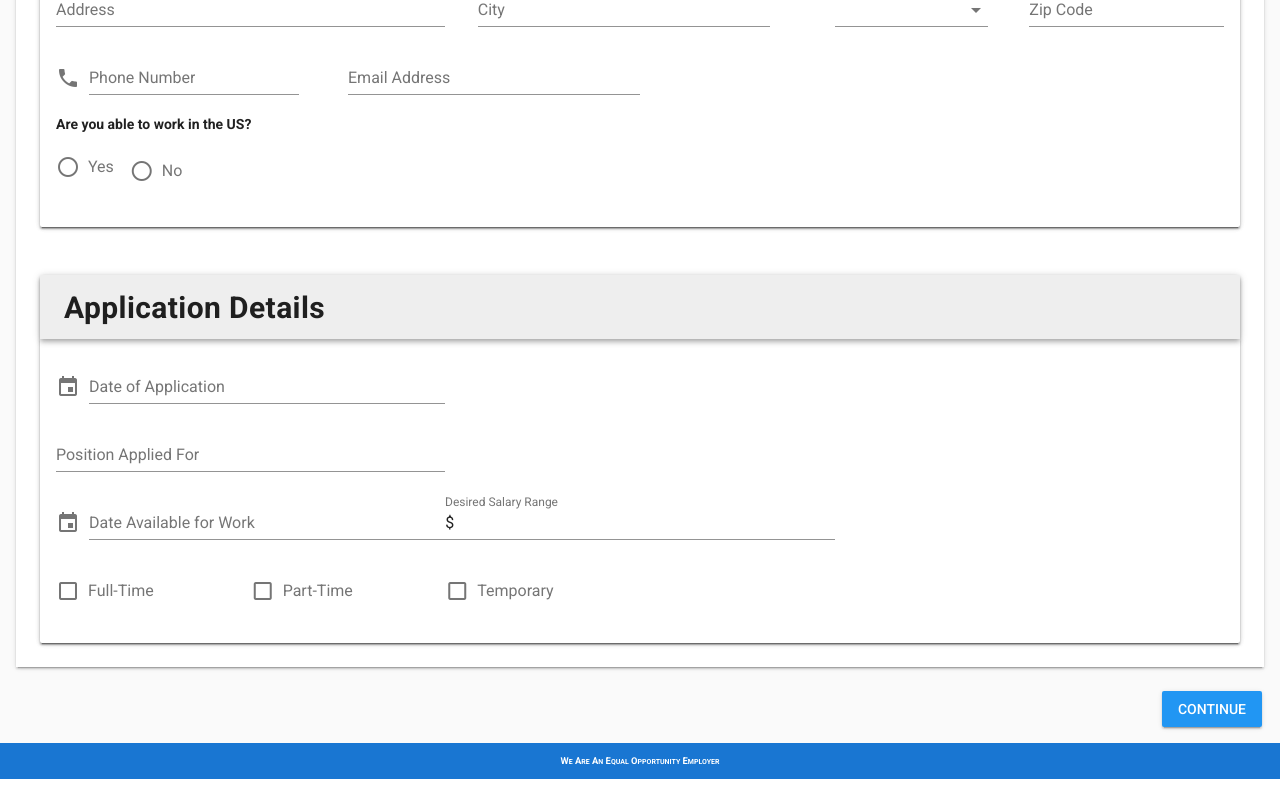
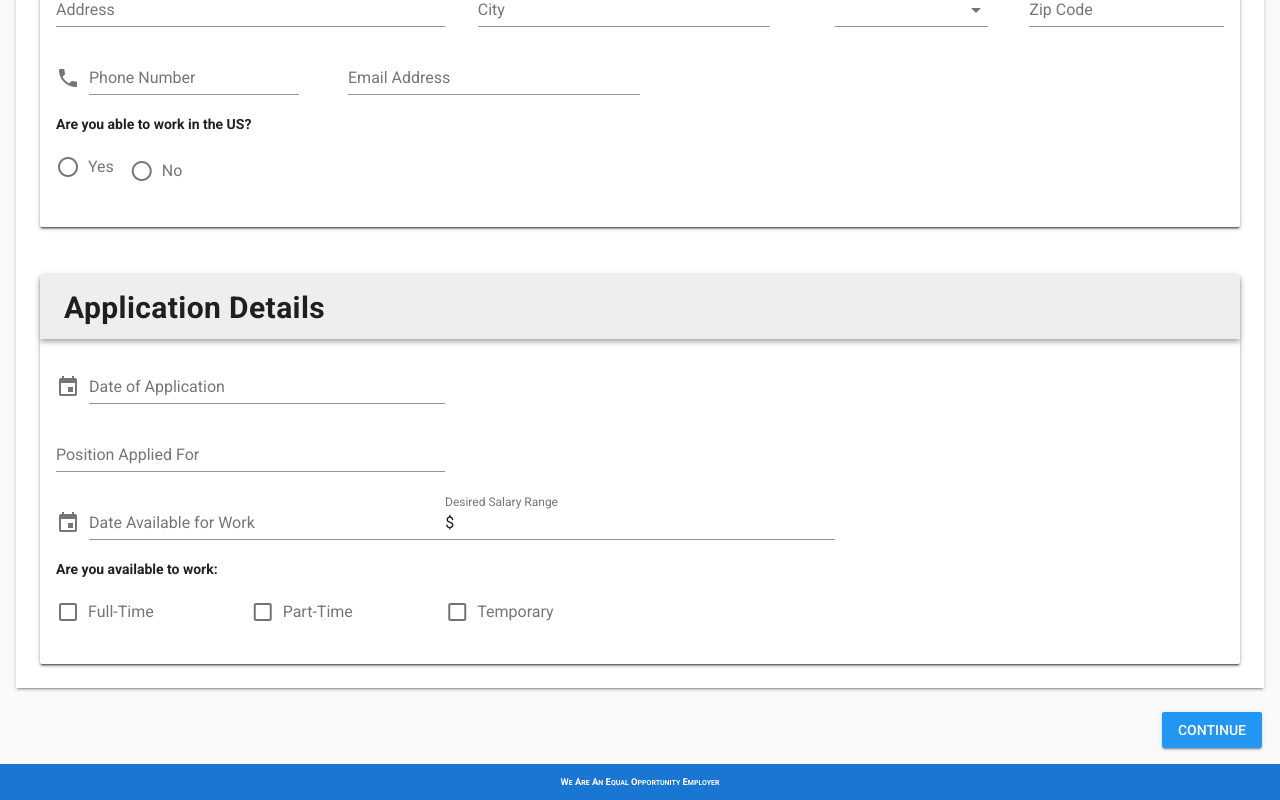
Before and after one commit to I3uckwheat/job-application-form, a Vue app: page /job-app/step1 in a window 1280 px wide. Shown: the part 753-1553 px from the top of the page. Before the commit the page ends 1532 px from the top, so only its background shows below. Built offline with nearby package versions, Linux system fonts and the light colour scheme.

Commit message:
adds title

```diff
--- a/src/components/JobApp/Step1/ApplicationDetailsForm.vue
+++ b/src/components/JobApp/Step1/ApplicationDetailsForm.vue
@@ -31,6 +31,7 @@
     </v-flex>
   </v-layout>
 
+  <h4>Are you available to work:</h4>
   <v-layout justify-start>
     <v-flex xs2>
       <v-checkbox v-model="availability" label="Full-Time" value="full"></v-checkbox>
```
